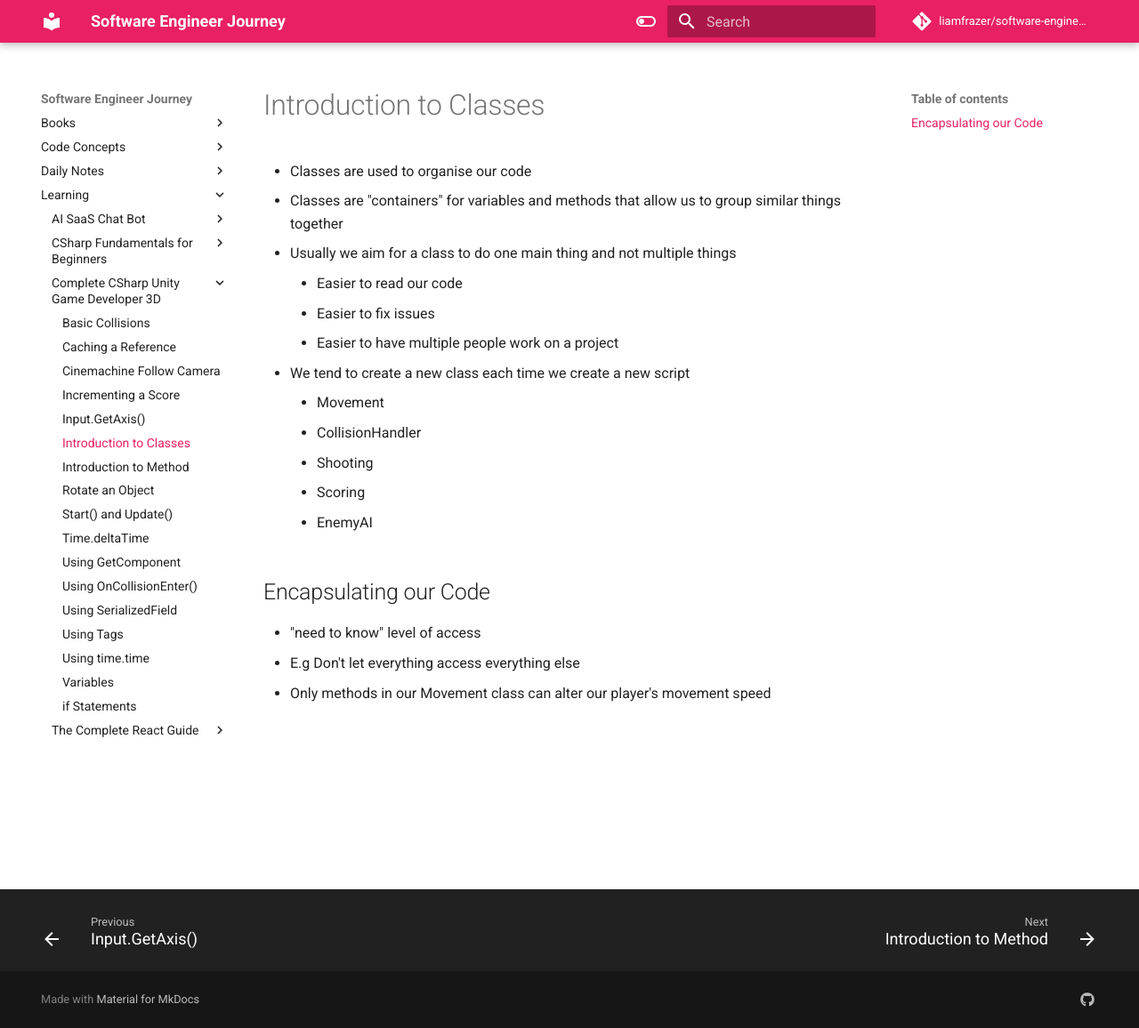
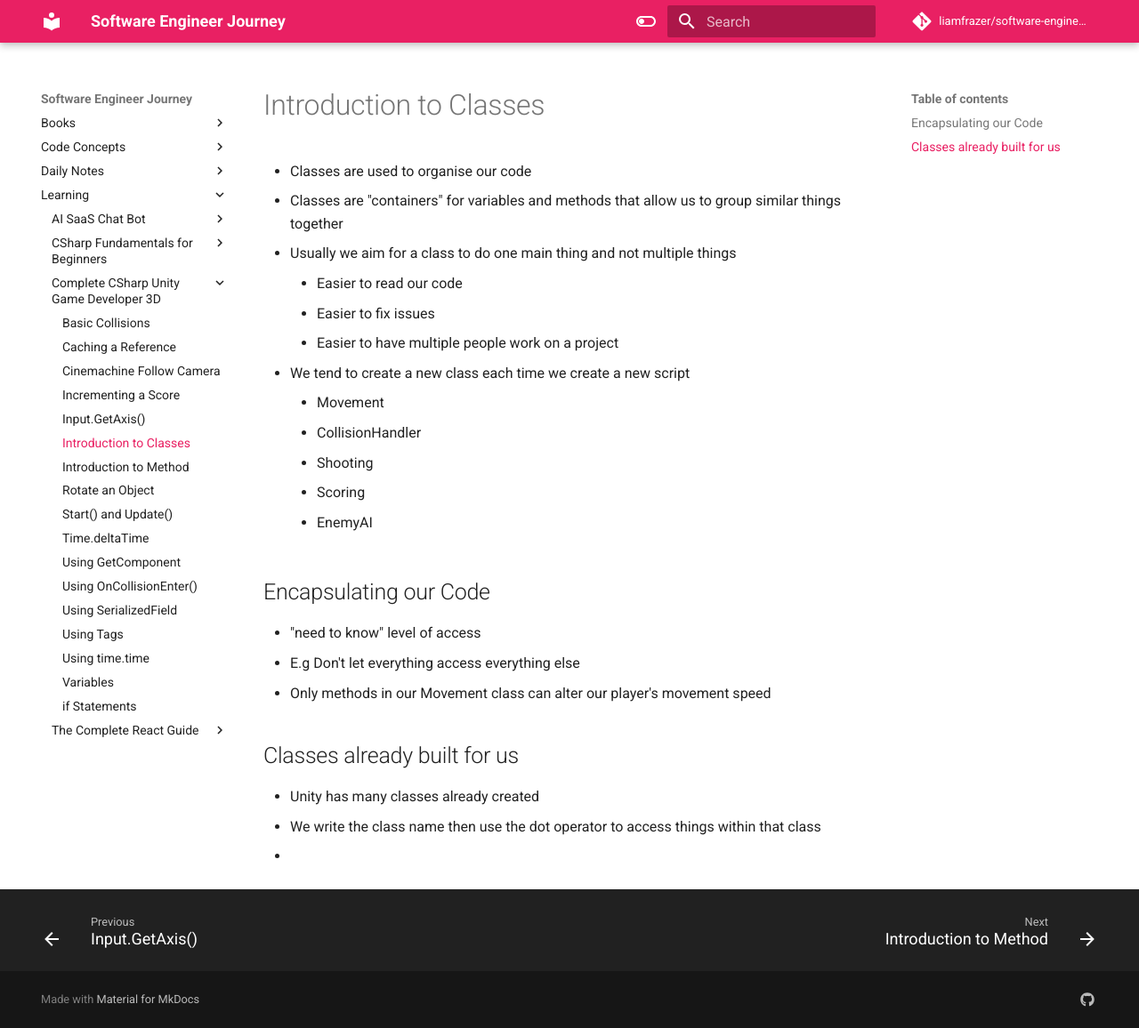
Before and after one commit to liamfrazer/software-engineer-journey, an MkDocs documentation site: the page built from docs/Learning/Complete CSharp Unity Game Developer 3D/Introduction to Classes.md, in a window 1280 px wide and 1156 px high. Shown: the whole window at 89% size. Built offline with MkDocs 1.6.1 and Material for MkDocs 9.7.7, drawn with Linux system fonts in a browser that asks for light colours; comment, search, counter and statistics services are not loaded.

Commit message:
vault backup: 2024-01-24 22:45:50

```diff
--- a/docs/Learning/Complete CSharp Unity Game Developer 3D/Introduction to Classes.md
+++ b/docs/Learning/Complete CSharp Unity Game Developer 3D/Introduction to Classes.md
@@ -22,3 +22,9 @@ tags:
 * "need to know" level of access
 * E.g Don't let everything access everything else
 * Only methods in our Movement class can alter our player's movement speed
+
+
+## Classes already built for us
+* Unity has many classes already created
+* We write the class name then use the dot operator to access things within that class
+*
```
